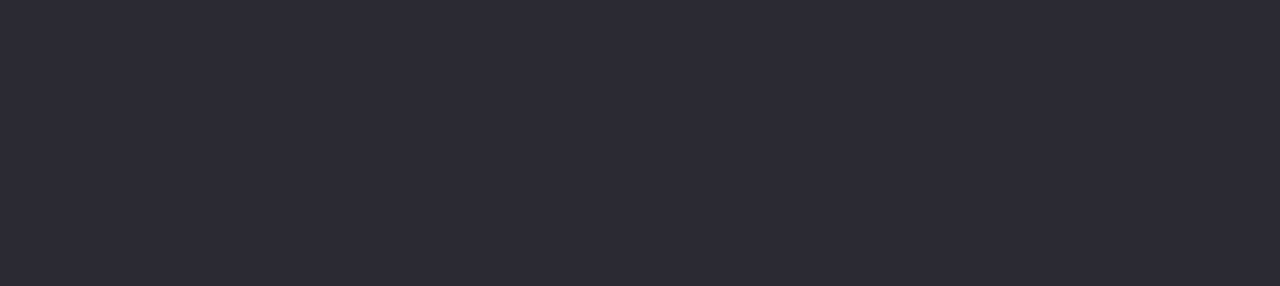
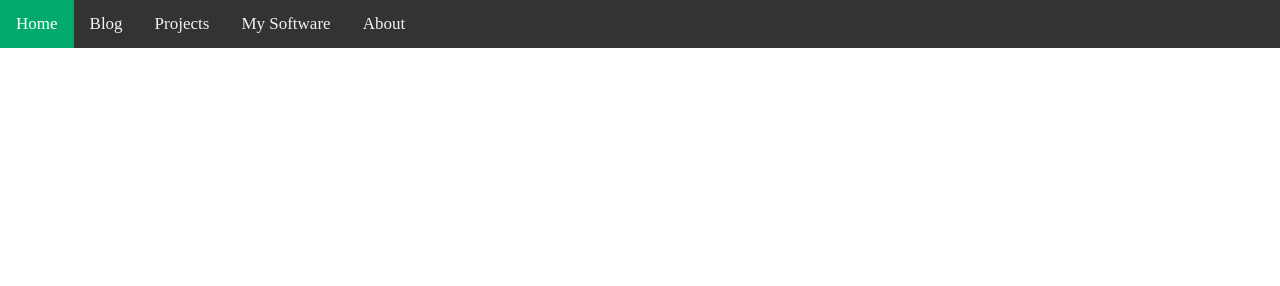
Before and after one commit to Aesistril/personal-website, a plain HTML site: page html/other/about.html in a window 1280 px wide. Shown: the top 286 px of the page. Drawn offline with Linux system fonts and the light colour scheme.

Commit message:
updated wip page

```diff
--- a/html/other/about.html
+++ b/html/other/about.html
@@ -6,11 +6,30 @@
   <meta http-equiv="X-UA-Compatible" content="IE=edge" />
   <meta name="viewport" content="width=device-width, initial-scale=1" />
   <title>Yigit's Personal Website</title>
-  <link rel="stylesheet" href="/css/about.css" />
-  <link rel="stylesheet" href="/css/global.css" />
+  <script src="/js/sidebar.js"></script>
+  <link rel="stylesheet" href="/css/index.css"/>
+  <link rel="stylesheet" href="/css/global.css"/>
+  <link rel="stylesheet" href="/css/sidebar.css"/>
 </head>
-  <p style="color: white; text-align: center; padding: 19% 0; font-size: 400%;">Working in progress...</p>
-<body style="background-color: #2b2a33">
+
+<body style="background-color: white">
+  <div class="navbar layer2 desktop">
+    <a href="/index.html" class="active">Home</a>
+    <a href="/html/other/blogindex.html" class="">Blog</a>
+    <a href="/html/other/projectsindex.html" class="">Projects</a>
+    <a href="/html/other/softwareindex.html" class="">My Software</a>
+    <a href="/html/other/about.html" class="">About</a>
+  </div>
+  <div id="mySidenav" class="sidenav mobile">
+    <a href="javascript:void(0)" class="closebtn" onclick="closeNav()">&times;</a>
+    <a href="/index.html" class="">Home</a>
+    <a href="/html/other/blogindex.html" class="">Blog</a>
+    <a href="/html/other/projectsindex.html" class="">Projects</a>
+    <a href="/html/other/softwareindex.html" class="">My Software</a>
+    <a href="/html/other/about.html" class="">About</a>
+  </div>
+  <span onclick="openNav()" class="mobile sidebarButton"><img src="/img/index/menubutton.png" alt="menu button layer2" class="menubutton"></span>
+  <p style="color: black; text-align: center; padding: 19% 0; font-size: 400%;">Working in progress...</p>
 </body>
 
 </html>
```
Also changed, not shown: html/other/blogindex.html (+23 -4 lines), html/other/projectsindex.html (+23 -4 lines), html/other/softwareindex.html (+23 -4 lines).
